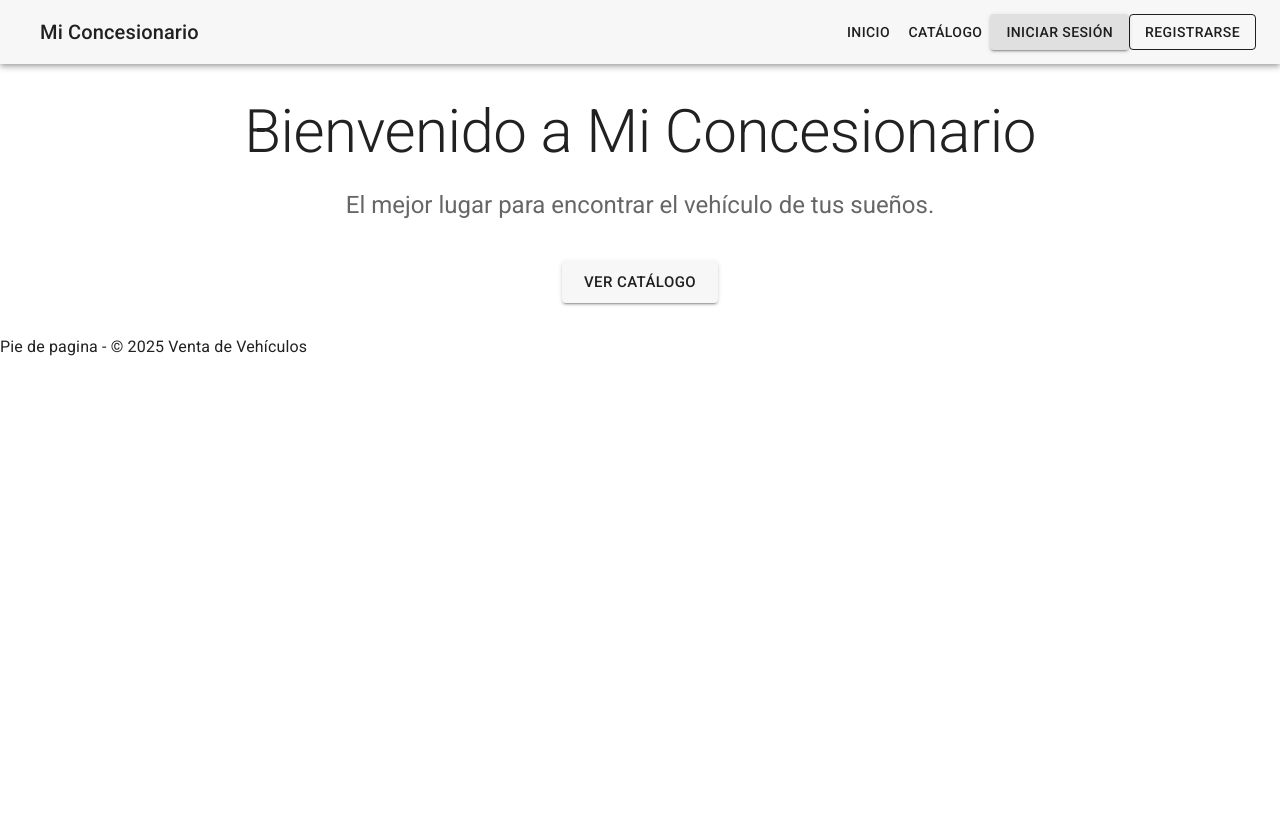
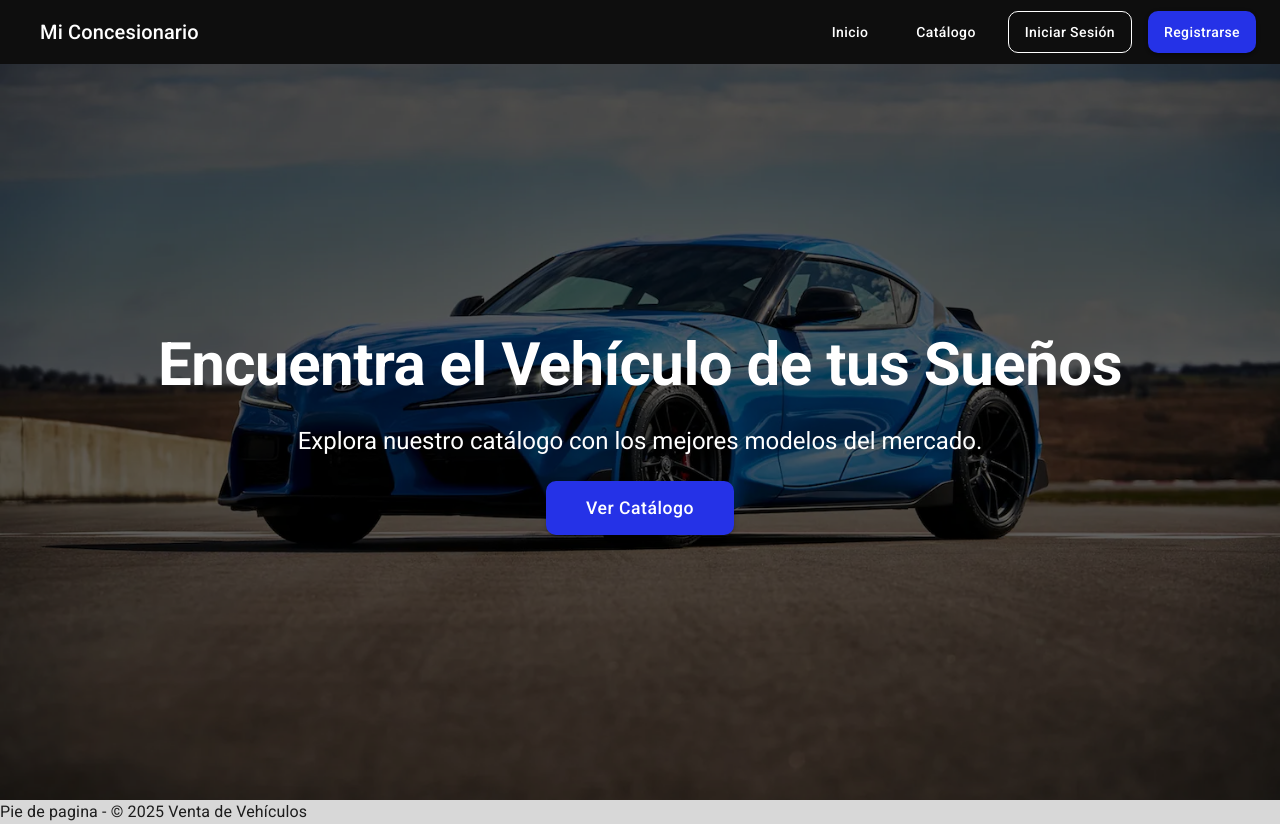
Before and after one commit to DF2024/AJSport, a React (Vite) app in the folder AJSport/frontend/: page / in a window 1280 px wide. Before the commit the page ends 800 px from the top, so only its background shows below. Built offline with nearby package versions, Linux system fonts and the light colour scheme; some icons are missing.

Commit message:
reform homepage ui

```diff
--- a/AJSport/frontend/src/components/common/Navbar.jsx
+++ b/AJSport/frontend/src/components/common/Navbar.jsx
@@ -1,11 +1,11 @@
 import { Link as RouterLink } from 'react-router-dom';
-import { AppBar, Toolbar, Typography, Box, Button, Link } from '@mui/material';
+import { AppBar, Toolbar, Typography, Box, Button, Link, Stack } from '@mui/material';
 import DirectionsCarIcon from '@mui/icons-material/DirectionsCar';
 
 function Navbar() {
 
     return(
-        <AppBar position="static">
+        <AppBar position="static" color='primary'>
             <Toolbar>
                 {/* Logo y Nombre de la Empresa */}
                 <Box sx={{ flexGrow: 1, display: 'flex', alignItems: 'center' }}>
@@ -18,12 +18,12 @@ function Navbar() {
                 </Box>
 
                 {/* Enlaces de Navegación */}
-                <Box>
+                <Stack direction="row" spacing={2}>
                     <Button color="inherit" component={RouterLink} to="/">Inicio</Button>
                     <Button color="inherit" component={RouterLink} to="/catalogo">Catálogo</Button>
-                    <Button color="inherit" variant='contained' component={RouterLink} to="/login">Iniciar Sesión</Button>
-                    <Button color="inherit" variant='outlined' component={RouterLink} to="/registro">Registrarse</Button>
-                </Box>
+                    <Button color="inherit" variant='outlined' component={RouterLink} to="/login">Iniciar Sesión</Button>
+                    <Button color="secondary" variant='contained' component={RouterLink} to="/registro">Registrarse</Button>
+                </Stack>
             </Toolbar>
         </AppBar>
     );
--- a/AJSport/frontend/src/main.jsx
+++ b/AJSport/frontend/src/main.jsx
@@ -5,17 +5,8 @@ import { ThemeProvider, createTheme } from '@mui/material/styles';
 import CssBaseline from '@mui/material/CssBaseline';
 
 import App from './App.jsx'
+import theme from './theme'
 
-const theme = createTheme({
-  palette: {
-    primary: {
-      main: '#f7f7f7ff', // Un azul como color principal
-    },
-    secondary: {
-      main: '#dc004e', // Un rosa como color secundario
-    },
-  },
-});
 
 ReactDOM.createRoot(document.getElementById('root')).render(
     <React.StrictMode>
--- a/AJSport/frontend/src/pages/HomePage.jsx
+++ b/AJSport/frontend/src/pages/HomePage.jsx
@@ -1,35 +1,81 @@
-import { Container, Typography, Button, Box } from '@mui/material';
+// src/pages/HomePage.jsx
+
+// 1. Asegúrate de importar Stack
+import { Box, Typography, Button, Stack } from '@mui/material';
 import { Link as RouterLink } from 'react-router-dom';
+import heroImage from '../assets/images/portada.webp';
 
 const HomePage = () => {
   return (
-    <Container maxWidth="md">
+    // Usamos Box para el contenedor principal con la imagen de fondo.
+    // Es la herramienta correcta para este trabajo.
+    <Box
+      sx={{
+        position: 'relative',
+        height: 'calc(100vh - 64px)',
+        display: 'flex',
+        alignItems: 'center',
+        justifyContent: 'center',
+        backgroundImage: `url(${heroImage})`,
+        backgroundSize: 'cover',
+        backgroundPosition: 'center',
+      }}
+    >
+      {/* El overlay oscuro no cambia */}
       <Box
         sx={{
-          my: 4, // Margen vertical
-          display: 'flex',
-          flexDirection: 'column',
-          justifyContent: 'center',
-          alignItems: 'center',
+          position: 'absolute',
+          top: 0,
+          left: 0,
+          right: 0,
+          bottom: 0,
+          backgroundColor: 'rgba(0, 0, 0, 0.6)',
+          zIndex: 1,
+        }}
+      />
+
+      {/* --- ¡CAMBIO PRINCIPAL AQUÍ! --- */}
+      {/* Reemplazamos el Box de contenido por un Stack */}
+      <Stack
+        spacing={3} // Espacio entre cada elemento (3 * 8px = 24px)
+        alignItems="center" // Centra los elementos horizontalmente
+        sx={{
+          position: 'relative',
+          zIndex: 2,
+          color: 'white',
+          px: 2, // Añadimos un poco de padding horizontal para pantallas pequeñas
         }}
       >
-        <Typography variant="h2" component="h1" gutterBottom>
-          Bienvenido a Mi Concesionario
+        <Typography
+          variant="h2"
+          component="h1"
+          textAlign="center"
+          sx={{ fontWeight: 'bold' }}
+        >
+          Encuentra el Vehículo de tus Sueños
         </Typography>
-        <Typography variant="h5" color="text.secondary" paragraph>
-          El mejor lugar para encontrar el vehículo de tus sueños.
+        <Typography variant="h5" component="p" textAlign="center">
+          Explora nuestro catálogo con los mejores modelos del mercado.
         </Typography>
         <Button
           variant="contained"
-          size="large"
+          color="secondary"
           component={RouterLink}
           to="/catalogo"
-          sx={{ mt: 3 }}
+          size="large"
+          sx={{
+            py: 1.5,
+            px: 5,
+            fontSize: '1.1rem',
+            '&:hover': {
+              backgroundColor: 'secondary.dark',
+            },
+          }}
         >
           Ver Catálogo
         </Button>
-      </Box>
-    </Container>
+      </Stack>
+    </Box>
   );
 };
 
--- /dev/null
+++ b/AJSport/frontend/src/theme.jsx
@@ -0,0 +1,49 @@
+import { createTheme } from '@mui/material/styles';
+
+const theme = createTheme({
+
+// COLORES
+  palette: {
+    primary: {
+      main: '#0e0e0eff', // Un azul como color principal
+    },
+    secondary: {
+      main: '#2532e7ff', // Un rosa como color secundario
+    },
+    background:{
+        default: '#d8d8d8ff',
+        paper: '#ffffff',
+    },
+  },
+
+// TIPOGRAFIA
+  typography: {
+    button: {
+      textTransform: 'none',
+    },
+  },
+
+
+
+  components: {
+    MuiButton: {
+        styleOverrides: {
+
+            root: {
+                borderRadius: 10,
+                padding: '8px 16px',
+            },
+
+            containedPrimary: {
+                color: '#ffffff',
+                '&:hover': {
+                    boxShadow: '0 3px 6px rgba(0,0,0,0.16)', // Añade una sombra sutil
+                },
+            }
+        }
+    }
+  }
+
+});
+
+export default theme
```
Also changed, not shown: AJSport/frontend/src/assets/images/portada.webp (added).
